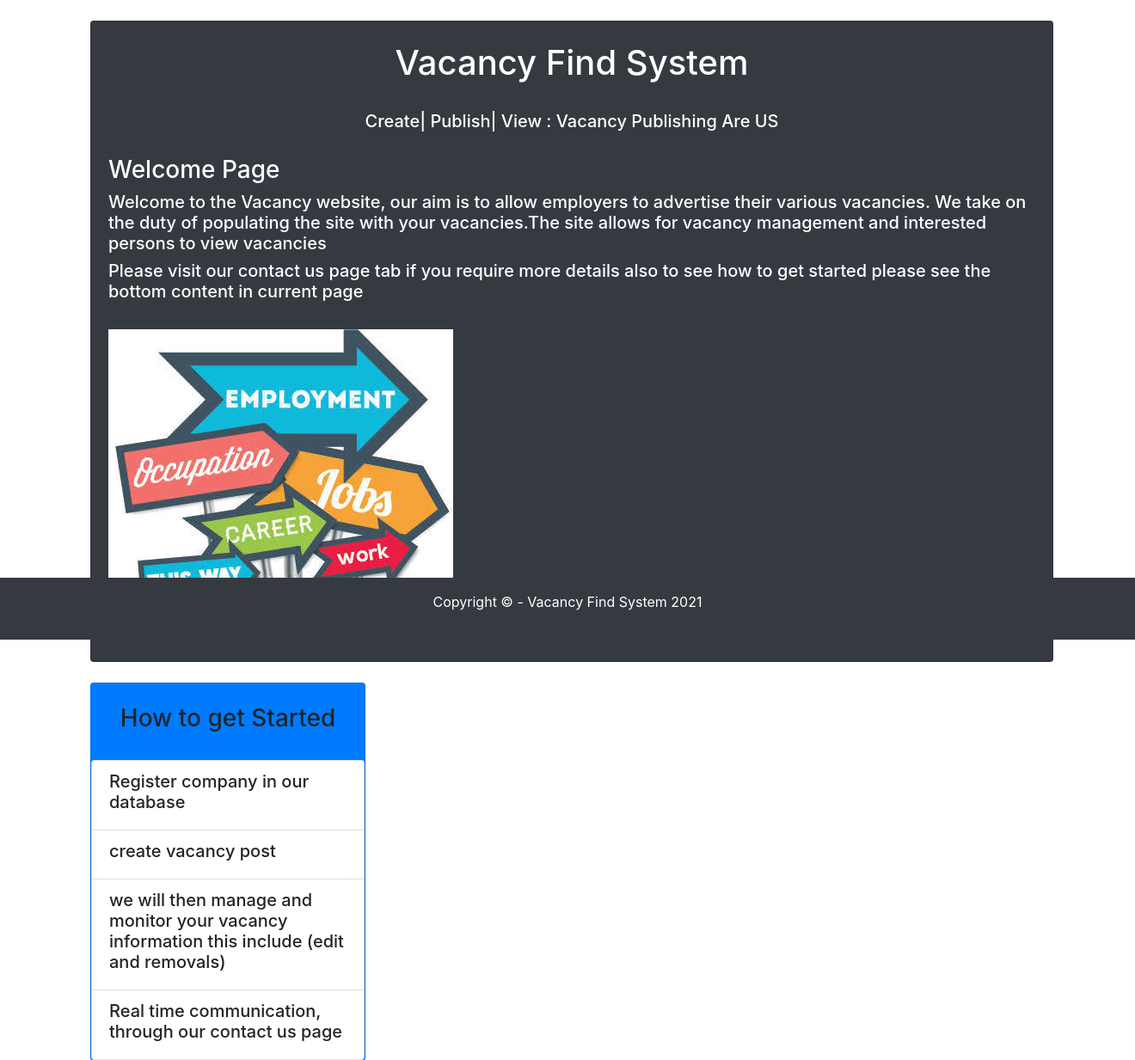
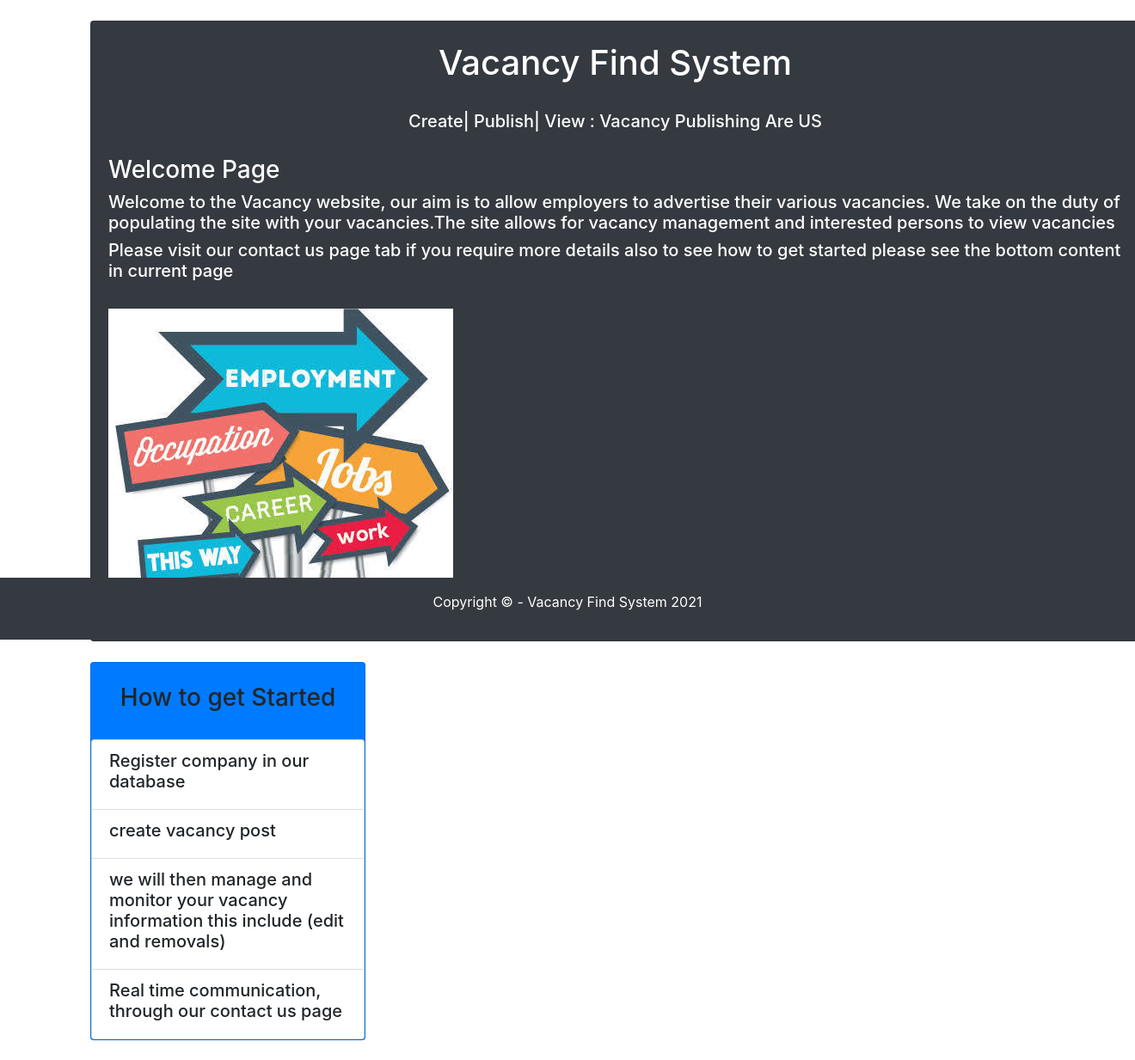
Before and after one commit to adrian3xl/VacancyWebsite, a PHP site: page / in a window 1320 px wide. Shown: the part 56-1289 px from the top of the page at 86% size. After the commit the page ends 1266 px from the top, so only its background shows below. Run offline with PHP 8.4, Linux system fonts and the light colour scheme; data that the repository does not hold is empty; some libraries are stand-ins or nearby versions.

Commit message:
visual edits

```diff
--- a/index.php
+++ b/index.php
@@ -6,7 +6,7 @@
 ?>
 
     <form method="post" action="success.php" enctype="multipart/form-data">
-    <div class="card card-dark bg-dark text-white"  style="width: 70rem;">
+    <div class="card card-dark bg-dark text-white"  style="width: 110%; height: 50%";>
     <br>
 
     <h1 class="text-center"> Vacancy Find System</h1>
```
Also changed, not shown: img/pic.jpg (added).
